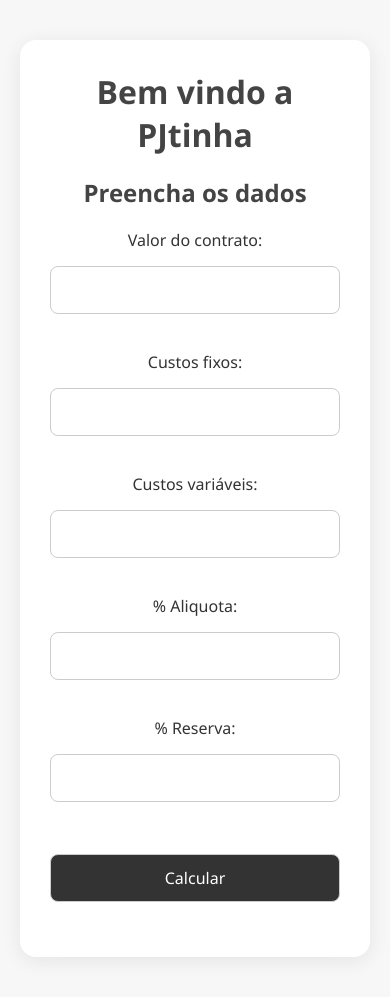
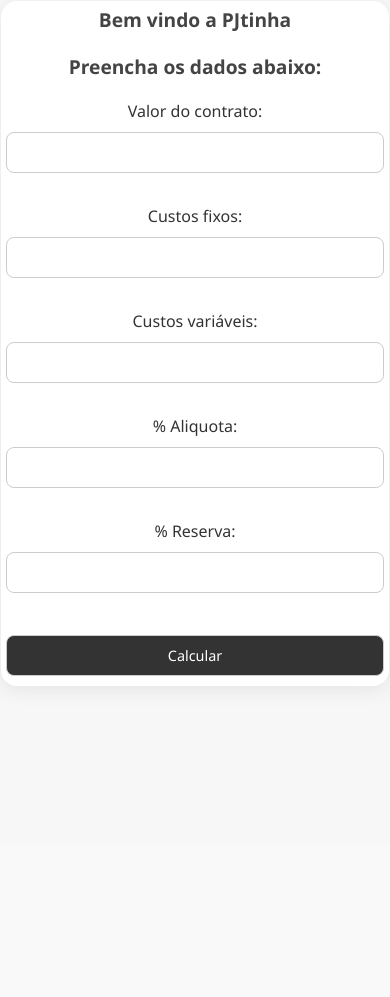
Before and after one commit to souviitor/PJControl, a Flask app: page / in a window 390 px wide. After the commit the page ends 689 px from the top, so only its background shows below. Run offline with Flask 3, Linux system fonts and the light colour scheme.

Commit message:
Edit no style

```diff
--- a/static/css/style.css
+++ b/static/css/style.css
@@ -1,4 +1,3 @@
-/* Reset básico */
 * {
     margin: 0;
     padding: 0;
@@ -6,7 +5,6 @@
     font-family: "Segoe UI", Roboto, sans-serif;
 }
 
-/* Fundo clean */
 body {
     background: #f7f7f7;
     color: #333;
@@ -14,37 +12,34 @@ body {
     justify-content: center;
     align-items: flex-start;
     min-height: 100vh;
-    padding: 40px 20px;
+    padding: 10px;
 }
 
-/* Container central */
 .container {
     background: #fff;
     max-width: 600px;
     width: 100%;
-    padding: 30px;
+    padding: 5px;
     border-radius: 16px;
     box-shadow: 0 4px 20px rgba(0,0,0,0.08);
     text-align: center;
 }
 
-/* Títulos */
 h1, h2 {
     margin-bottom: 20px;
     font-weight: 600;
     color: #444;
 }
 
-/* Formulário */
 form {
     display: flex;
     flex-direction: column;
-    gap: 15px;
-    margin-bottom: 25px;
+    gap: 10px;
+    margin-bottom: 5px;
 }
 
 input, button {
-    padding: 12px;
+    padding: 8px;
     border-radius: 8px;
     border: 1px solid #ccc;
     font-size: 1rem;
@@ -55,7 +50,6 @@ input:focus {
     border-color: #888;
 }
 
-/* Botão */
 button {
     background: #333;
     color: #fff;
@@ -66,7 +60,6 @@ button:hover {
     background: #555;
 }
 
-/* Links */
 a {
     text-decoration: none;
     color: #444;
@@ -76,13 +69,11 @@ a:hover {
     color: #000;
 }
 
-/* Caixa de resultado */
 .resultado {
     text-align: left;
     margin-top: 20px;
 }
 
-/* Área de anúncios (Google AdSense) */
 .adsense-box {
     margin: 30px 0;
     padding: 15px;
@@ -94,3 +85,23 @@ a:hover {
     justify-content: center;
     align-items: center;
 }
+
+/* Responsividade */
+@media (max-width: 2160px) {
+    body {
+        padding: 1px;
+    }
+    .container {
+        padding: 5px;
+    }
+}
+
+@media (max-width: 480px) {
+    h1, h2 {
+        font-size: 1.2rem;
+    }
+    input, button {
+        font-size: 0.9rem;
+        padding: 10px;
+    }
+}
--- a/templates/calcular.html
+++ b/templates/calcular.html
@@ -13,7 +13,7 @@
 
     <div class="container">
         <h1>Bem vindo a PJtinha</h1>
-        <h2>Preencha os dados</h2>
+        <h2>Preencha os dados abaixo:</h2>
         <form method="POST">
             Valor do contrato: <input type="text" name="contrato"><br>
             Custos fixos: <input type="text" name="fixos"><br>
```
